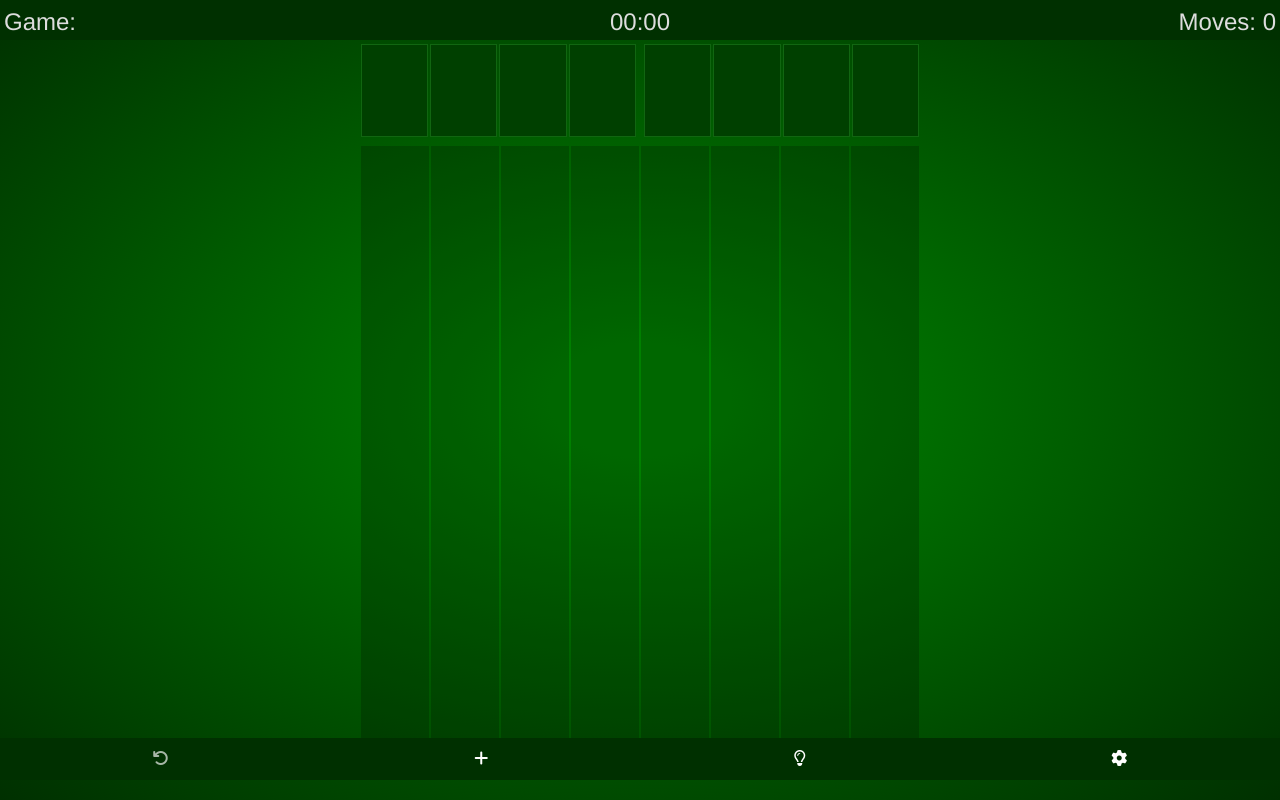
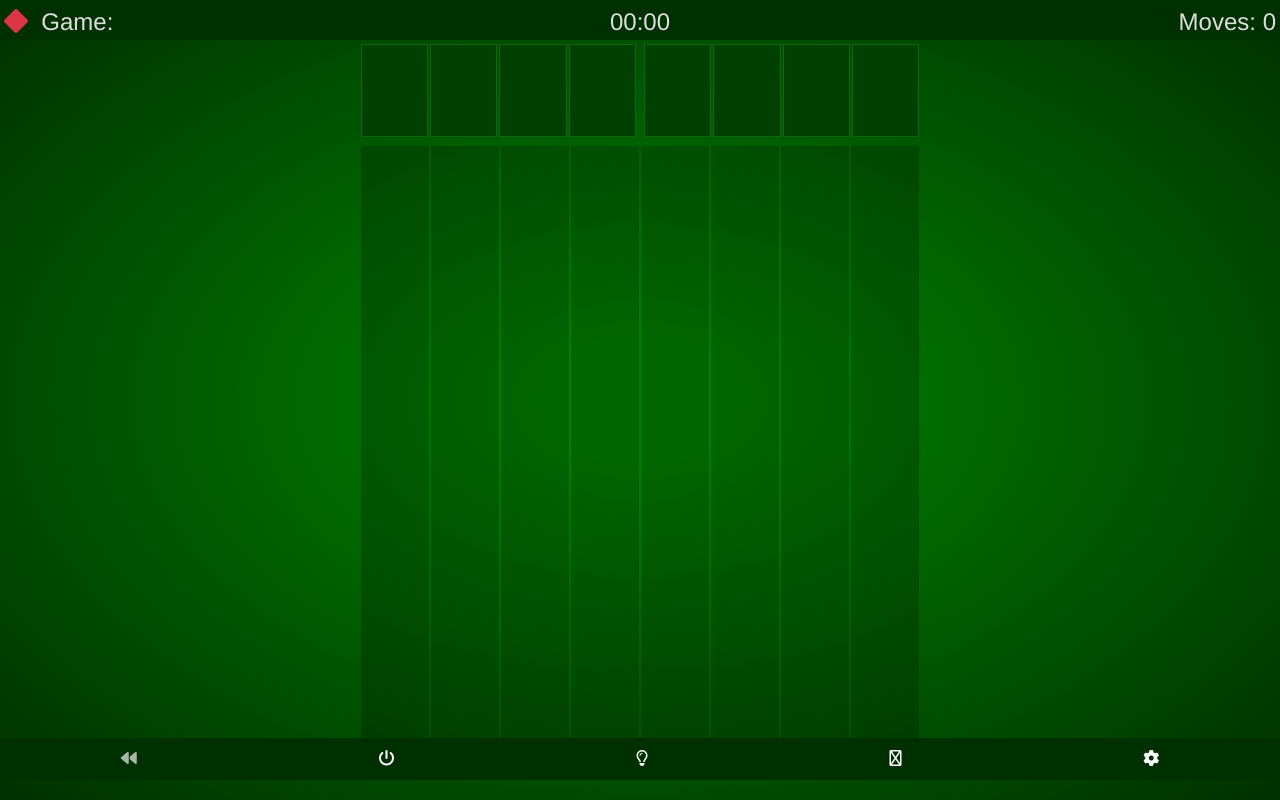
Before and after one commit to jkt3000/freecell-svelte, a Svelte app: page / in a window 1280 px wide. Built offline with nearby package versions, Linux system fonts and the light colour scheme.

Commit message:
Add home link add reload/restart button change icons on footer

```diff
--- a/src/App.svelte
+++ b/src/App.svelte
@@ -372,6 +372,7 @@
 
   function setGameSettings() {};
 
+  let gameId;
 
   function handleAction(event) {
     let command = event.detail.command;
@@ -381,14 +382,14 @@
         break;
       case 'settings':
         console.log("change settings");
-        window.location.reload();
         break;
       case 'newgame':
-        let gameId = event.detail.gameId;
-        startGame(gameId);
+        let id = event.detail.gameId;
+        startGame(id);
         break;
       case 'restart':
         console.log("Restart same game");
+        startGame(gameId);
         break;
       case 'hint':
         console.log("Hint for next move");
@@ -398,12 +399,13 @@
   };
 
   /* init settings for new game */
-  let gameId;
   let timer;
 </script>
 
 <nav class="navbar navbar-dark bg-dark m-0 p-1 header">
-  <div class='navsection text-left'>Game: {gameId || ' '}</div>
+  <div class='navsection text-left'>
+    <a href='/' class='text-danger'><i class='fas fa-diamond'></i></a>&nbsp;
+  Game: {gameId || ' '}</div>
   <div class='navsection text-center'>{timeToString($timeElapsed)}</div>
   <div class='navsection text-right'>Moves: {$moves}</div>
 </nav>
--- a/src/footer.svelte
+++ b/src/footer.svelte
@@ -20,6 +20,9 @@
   function settings() {
     dispatch('command', {command: 'settings'});
   };
+  function restart() {
+    dispatch('command', {command: 'restart'});
+  };
 
 </script>
 
@@ -28,17 +31,22 @@
   <ul class="nav justify-content-around" style='width:100%'>
     <li class="nav-item">
       <a class="nav-link btn btn-link text-white" href="#" class:disabled={disableUndo} on:click|preventDefault={undo}>
-        <i class="fas fa-undo"></i>
+        <i class="fas fa-backward"></i>
       </a>
     </li>
     <li class="nav-item">
       <a class="nav-link btn btn-link text-white" href="#" on:click|preventDefault={newGame}>
-        <i class="fas fa-plus"></i>
+        <i class="fas fa-power-off"></i>
       </a>
     </li>
     <li class="nav-item">
       <a class="nav-link btn btn-link text-white" href="#" on:click|preventDefault={hint}>
         <i class="far fa-lightbulb"></i>
+      </a>
+    </li>
+    <li class="nav-item">
+      <a class="nav-link btn btn-link text-white" href="#" on:click|preventDefault={restart}>
+        <i class="far fa-undo"></i>
       </a>
     </li>
     <li class="nav-item">
```
